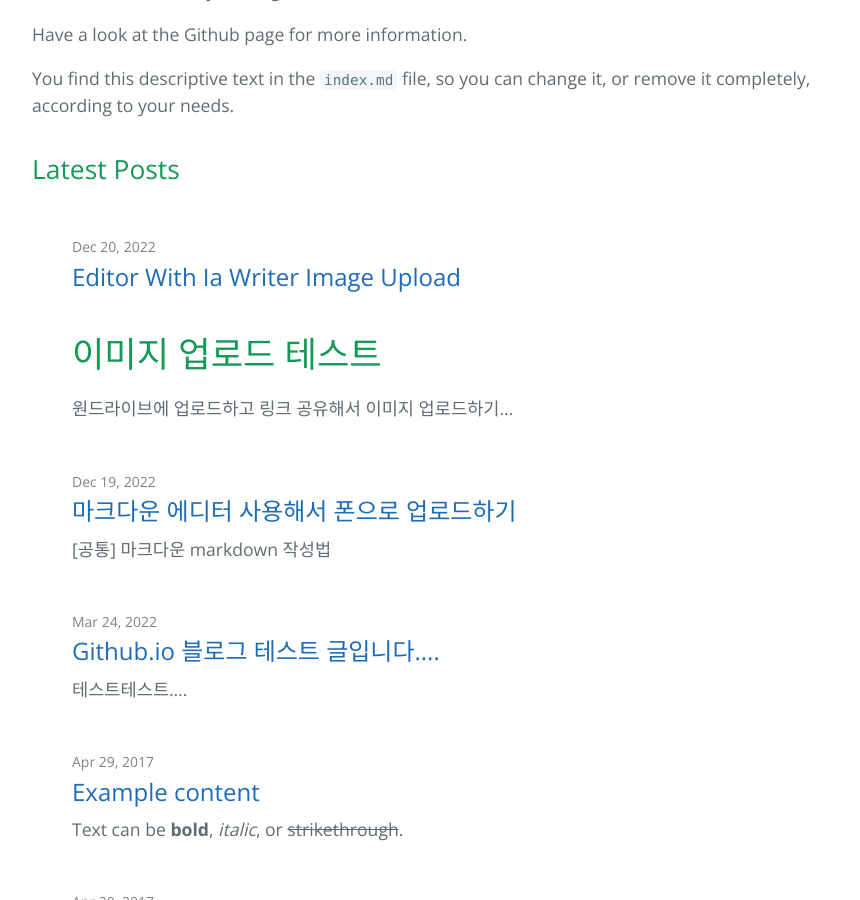
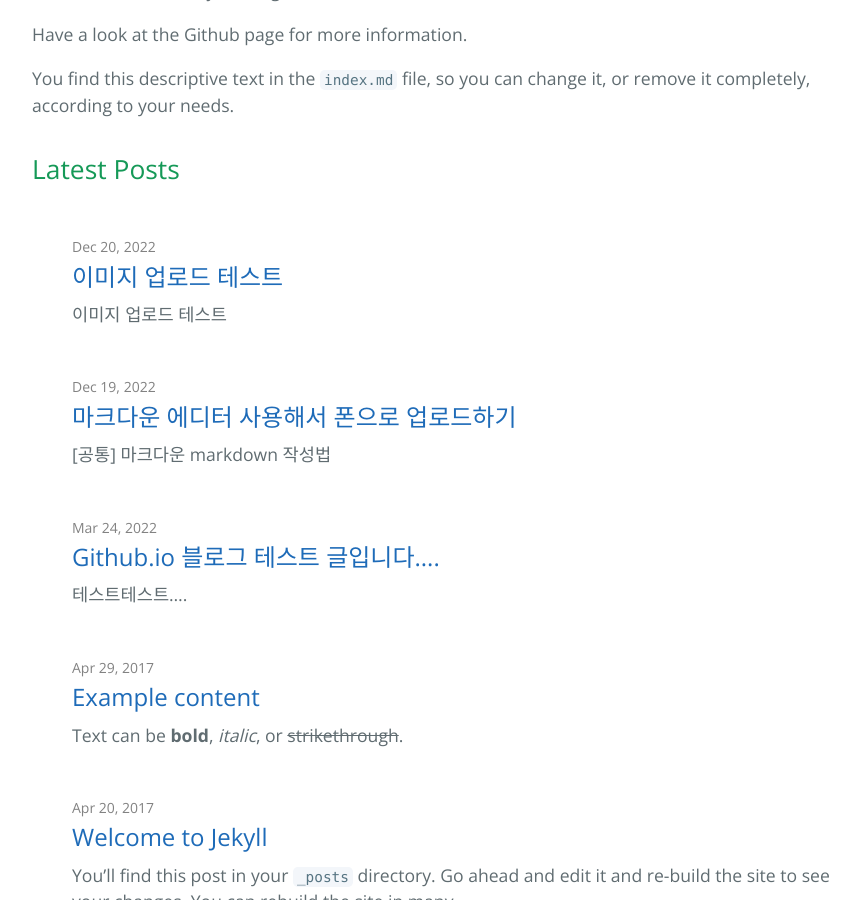
Before and after one commit to needlina/needlina.github.io, a Jekyll site: the page built from index.md, in a window 1280 px wide and 900 px high, scrolled down 540 px. Shown: the whole window, without its empty margins (192-1052 px from the left). Built offline with Jekyll 4.4.1, drawn with Linux system fonts in a browser that asks for light colours.

Commit message:
Update 2022-12-20-editor-with-ia-writer-image-upload.md

```diff
--- a/_posts/2022-12-20-editor-with-ia-writer-image-upload.md
+++ b/_posts/2022-12-20-editor-with-ia-writer-image-upload.md
@@ -1,4 +1,11 @@
-# 이미지 업로드 테스트
+---
+layout: post
+title: "이미지 업로드 테스트"
+categories: misc
+---
+
+이미지 업로드 테스트
+
 원드라이브에 업로드하고 링크 공유해서 이미지 업로드하기...
 
 이미지태그로 넣는다...
```
